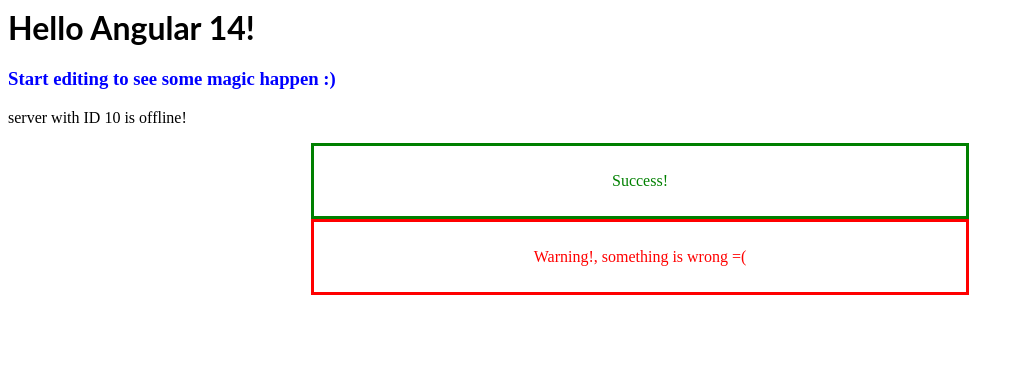
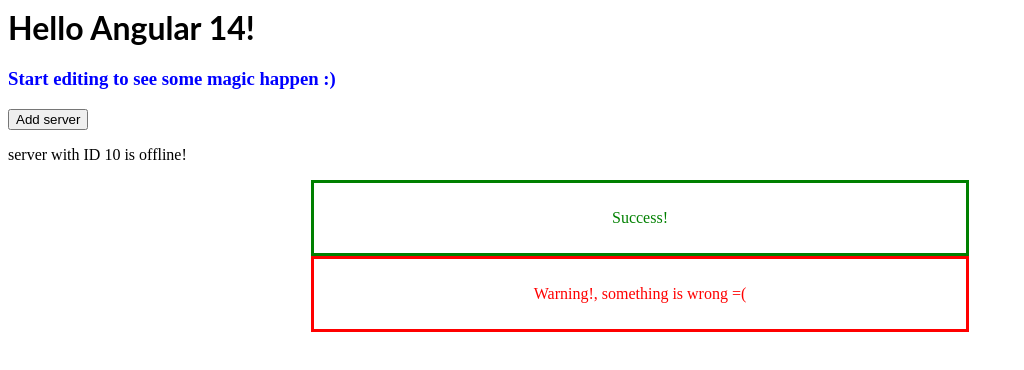
Before and after one commit to LucasToscano/angular-ivy-up4i7h, an Angular app: page / in a window 1280 px wide. Shown: the top 370 px of the page, without its empty margins (0-1024 px from the left). Built offline with nearby package versions, Linux system fonts and the light colour scheme.

Commit message:
4 files modified

```diff
--- a/src/app/server/server.component.html
+++ b/src/app/server/server.component.html
@@ -1,3 +1,3 @@
 <p>
-	server with ID {{serverId}} is {{serverStatus}}!
+	server with ID {{serverId}} is {{getServerStatus()}}!
 </p>
--- a/src/app/server/server.component.ts
+++ b/src/app/server/server.component.ts
@@ -1,17 +1,18 @@
-import { Component, OnInit } from '@angular/core';
+import { Component, OnInit } from "@angular/core";
 
 @Component({
-  selector: 'app-server',
-  templateUrl: './server.component.html',
-  styleUrls: ['./server.component.css']
+  selector: "app-server",
+  templateUrl: "./server.component.html",
+  styleUrls: ["./server.component.css"]
 })
 export class ServerComponent implements OnInit {
+  serverId: number = 10;
+  serverStatus: string = "offline";
+  constructor() {}
 
-  serverId : number = 10;
-  serverStatus : string = 'offline'
-  constructor() { }
+  ngOnInit() {}
 
-  ngOnInit() {
+  getServerStatus() {
+    return this.serverStatus;
   }
-
 }
--- a/src/app/servers/servers.component.html
+++ b/src/app/servers/servers.component.html
@@ -1 +1,5 @@
+<button
+class="btn btn-primary"
+[disabled]="!allowNewServer"
+>Add server</button>
 <app-server></app-server>
--- a/src/app/servers/servers.component.ts
+++ b/src/app/servers/servers.component.ts
@@ -7,7 +7,14 @@
 })
 export class ServersComponent implements OnInit {
 
-  constructor() { }
+  allowNewServer = false;
+
+  constructor() {
+    setTimeout(() => {},2000)
+    {
+      this.allowNewServer = true;
+    }
+  }
 
   ngOnInit() {
   }
```
